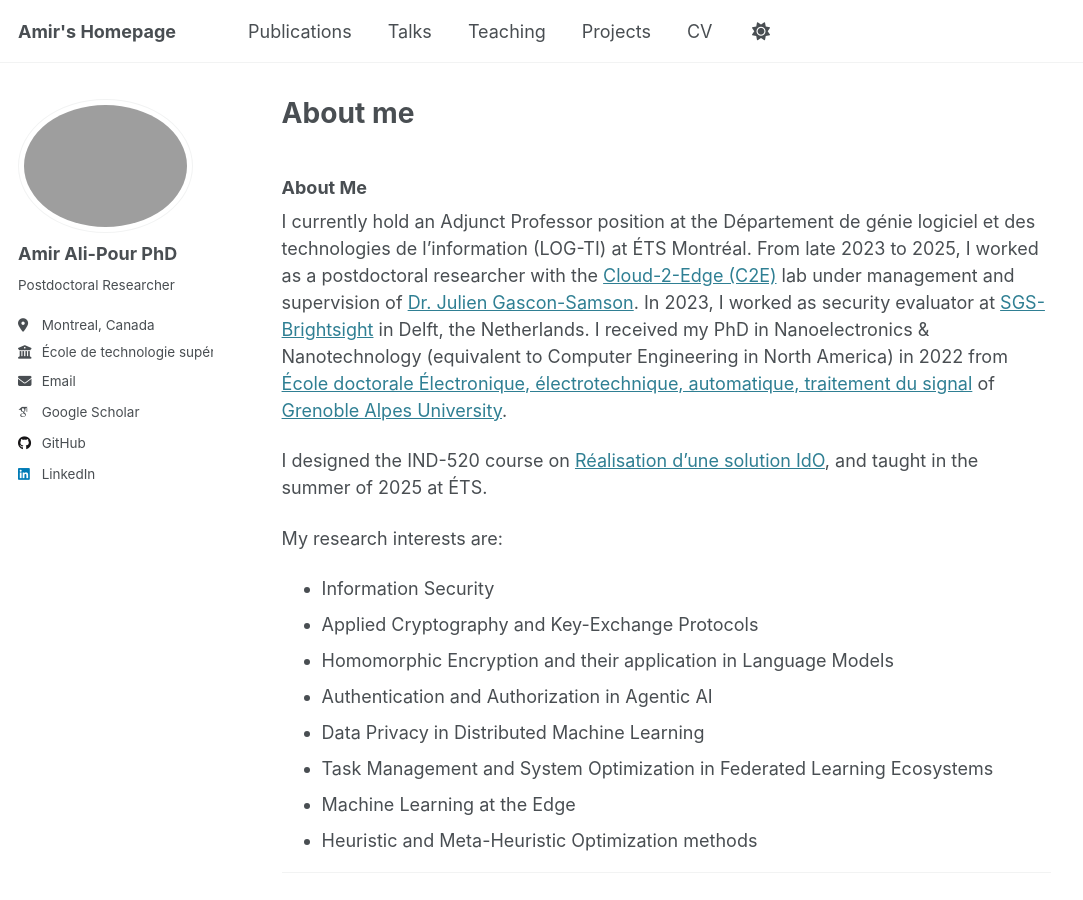
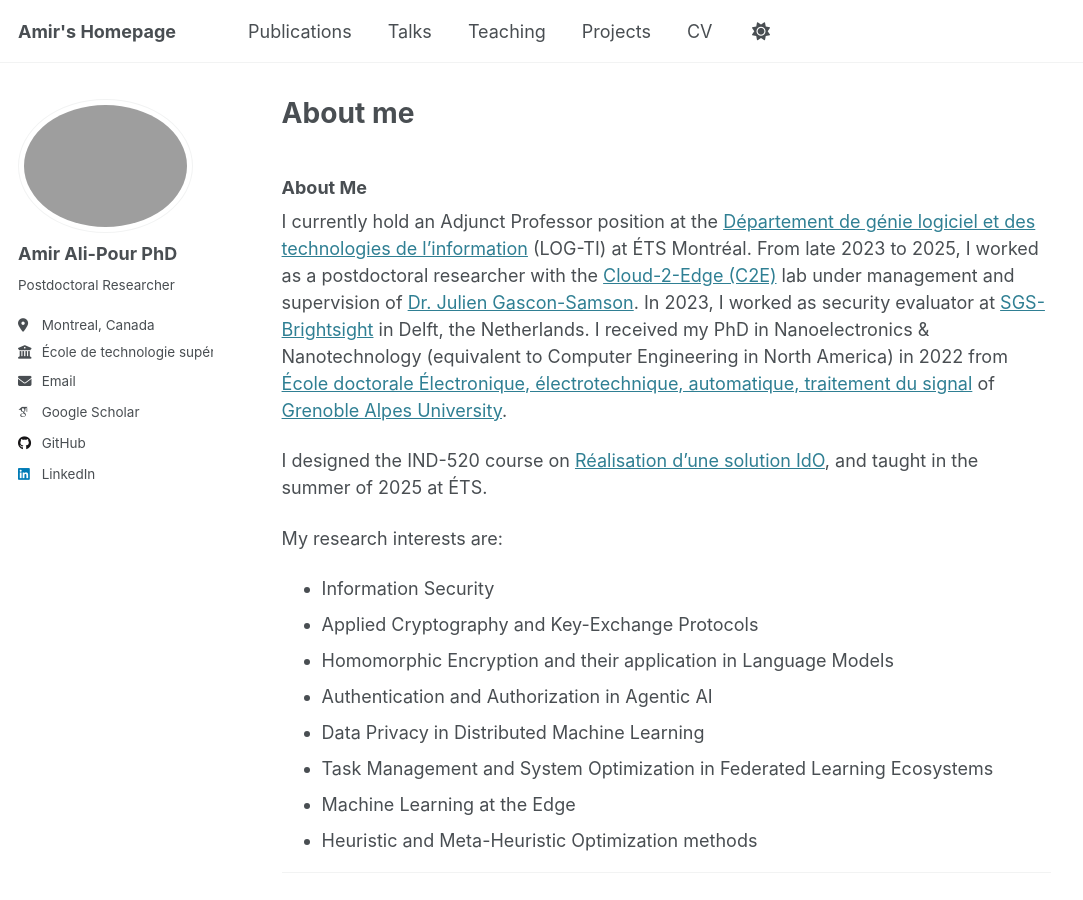
Before and after one commit to ali-pour-amir/ali-pour-amir.github.io, a Jekyll site: the page built from _pages/about.md, in a window 1280 px wide and 900 px high. Shown: the whole window, without its empty margins (0-1083 px from the left). Built offline with Jekyll 4.4.1, drawn with Linux system fonts in a browser that asks for light colours; some web fonts are replaced; part of the change alters nothing that is shown.

```diff
--- a/_pages/about.md
+++ b/_pages/about.md
@@ -8,7 +8,7 @@ redirect_from:
 ---
 ### About Me
 
-I currently hold an Adjunct Professor position at the Département de génie logiciel et des technologies de l'information (LOG-TI) at ÉTS Montréal. From late 2023 to 2025, I worked as a postdoctoral researcher with the [Cloud-2-Edge (C2E)](https://www.juliengs.ca/) lab under management and supervision of [Dr. Julien Gascon-Samson](https://www.etsmtl.ca/en/study-at-ets/professors/jgsamson). In 2023, I worked as security evaluator at [SGS-Brightsight](https://www.brightsight.com/) in Delft, the Netherlands. I received my PhD in Nanoelectronics & Nanotechnology (equivalent to Computer Engineering in North America) in 2022 from [École doctorale
+I currently hold an Adjunct Professor position at the [Département de génie logiciel et des technologies de l'information](https://www.etsmtl.ca/etudier-a-lets/departements/departement-genie-logiciel-ti) (LOG-TI) at ÉTS Montréal. From late 2023 to 2025, I worked as a postdoctoral researcher with the [Cloud-2-Edge (C2E)](https://www.juliengs.ca/) lab under management and supervision of [Dr. Julien Gascon-Samson](https://www.etsmtl.ca/en/study-at-ets/professors/jgsamson). In 2023, I worked as security evaluator at [SGS-Brightsight](https://www.brightsight.com/) in Delft, the Netherlands. I received my PhD in Nanoelectronics & Nanotechnology (equivalent to Computer Engineering in North America) in 2022 from [École doctorale
 Électronique, électrotechnique, automatique, traitement du signal](https://edeeats.univ-grenoble-alpes.fr/ecole-doctorale-electronique-electrotechnique-automatique-traitement-du-signal/ecole-doctorale-eeats-787822.kjsp) of [Grenoble Alpes University](https://www.univ-grenoble-alpes.fr/english/home-628540.kjsp).
 
 I designed the IND-520 course on [Réalisation d’une solution IdO](https://www.etsmtl.ca/en/study/courses/ind520), and taught in the summer of 2025 at ÉTS.
```
